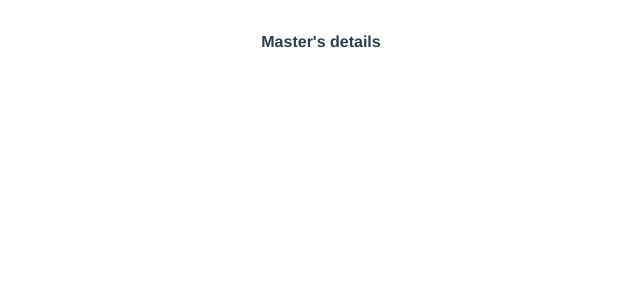
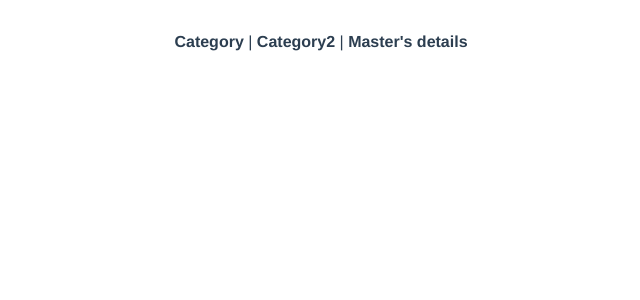
Before and after one commit to ivnikonGB/online_record, a Vue app: page / in a window 1280 px wide. Shown: the top 300 px of the page, without its empty margins (319-959 px from the left). Built offline with nearby package versions, Linux system fonts and the light colour scheme.

Commit message:
Сделал корневую со ссылками на имеющиеся страницы

```diff
--- a/src/App.vue
+++ b/src/App.vue
@@ -1,8 +1,5 @@
 <template>
   <div id="app">
-    <div id="nav">
-      <router-link to="/details/1">Master's details</router-link>
-    </div>
     <router-view/>
   </div>
 </template>
@@ -15,17 +12,4 @@
   text-align: center;
   color: #2c3e50;
 }
-
-#nav {
-  padding: 30px;
-}
-
-#nav a {
-  font-weight: bold;
-  color: #2c3e50;
-}
-
-#nav a.router-link-exact-active {
-  color: #42b983;
-}
 </style>
--- a/src/router/index.js
+++ b/src/router/index.js
@@ -6,6 +6,12 @@ import category2 from '../views/category2.vue'
 Vue.use(VueRouter)
 
   const routes = [
+  {
+    path: "/",
+    name: "home",
+    component: () =>
+      import("../views/Home.vue")
+  },
   {
     path: '/category',
     name: 'category',
--- /dev/null
+++ b/src/views/Home.vue
@@ -0,0 +1,22 @@
+<template>
+  <div id="nav">
+      <router-link to="/category">Category</router-link> |
+      <router-link to="/category2">Category2</router-link> |
+      <router-link to="/details/1">Master's details</router-link>
+    </div>
+</template>
+
+<style scoped>
+  #nav {
+    padding: 30px;
+  }
+
+  #nav a {
+    font-weight: bold;
+    color: #2c3e50;
+  }
+
+  #nav a.router-link-exact-active {
+    color: #42b983;
+  }
+</style>
--- a/src/views/MasterDetails.vue
+++ b/src/views/MasterDetails.vue
@@ -5,7 +5,7 @@
       <div class="navbar-menu">
         <ul class="menu-nav ">
           <li class="menu-list">
-            <a class="menu-link" href="#">Главная</a>
+            <router-link class="menu-link" to="/">Главная</router-link>
           </li>
           <li class="menu-list">
             <a class="menu-link" href="#">Выход</a>
```
